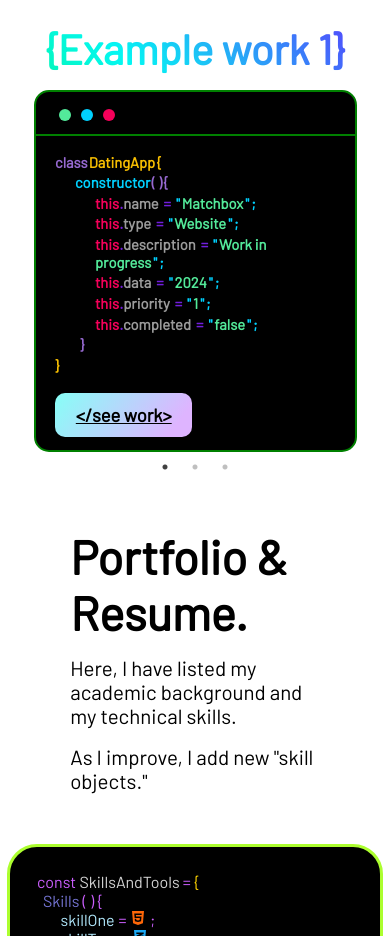
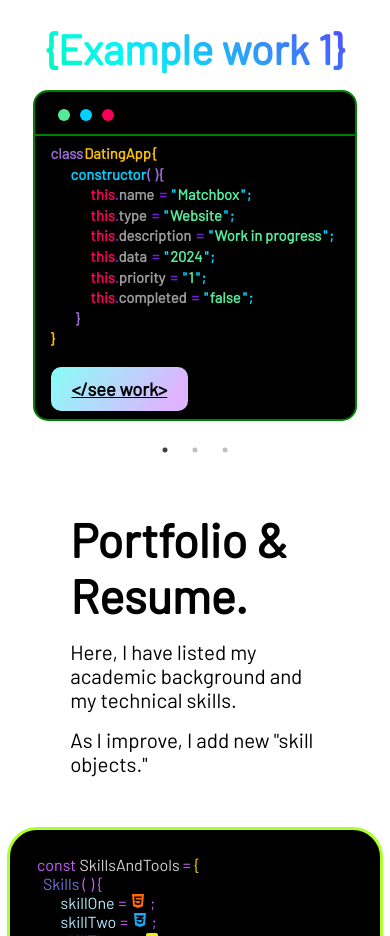
Before and after one commit to DmitryBatrakov/portfolio, a React (Create React App) app: page / in a window 390 px wide. Shown: the part 960-1896 px from the top of the page. Built offline with nearby package versions, Linux system fonts and the light colour scheme.

Commit message:
commit 33

```diff
--- a/src/modules/components/works-section/worksList/workList-media.scss
+++ b/src/modules/components/works-section/worksList/workList-media.scss
@@ -2,6 +2,7 @@
     .work-section {
         .card {
             .array {
+                width: 320px;
                 .circles {
                     height: 5vh;
 
@@ -12,9 +13,9 @@
                     }
                 }
                 .works {
-                    max-width: 280px;
+                    max-width: 320px;
                     max-height: 280px;
-                    padding: 2vh 5vw;
+                    padding: 1vh 4vw;
                     .constructorLine {
                         margin-left: 20px;
                     }
```
